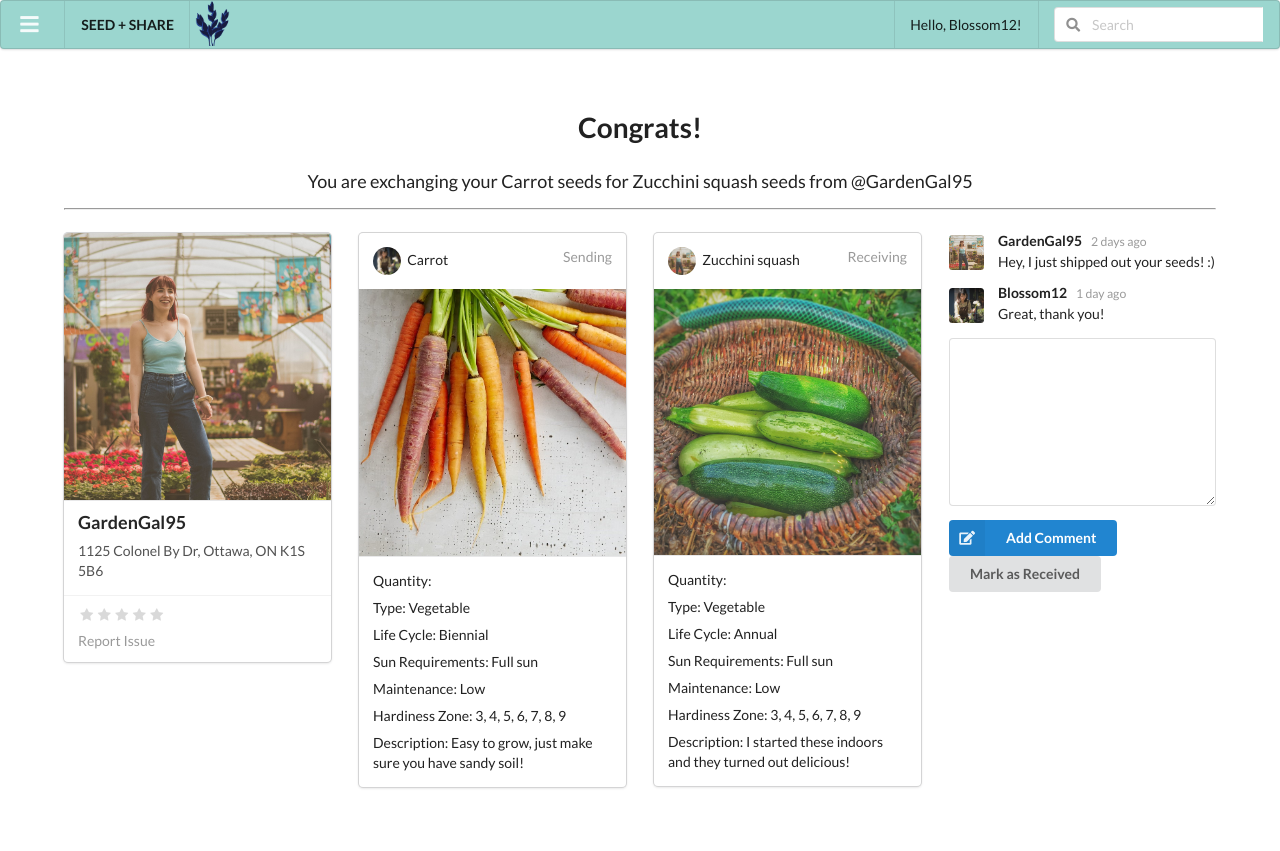
After one commit to ilona-krasnova/BIT2008, a PHP site: page /exchange1.html in a window 1280 px wide. The commit adds this page. Run offline with PHP 8.4, Linux system fonts and the light colour scheme.

Commit message:
idek
changes were made.

```diff
--- a/html/css/override.css
+++ b/html/css/override.css
@@ -26,3 +26,14 @@ form {
     text-align: center;
     font-weight: normal;
 }
+
+#exchSymbol {
+    display:inline-block;
+    color: #9BD6CF;
+    margin-top: 1em;
+    text-align: center;
+}
+
+#report {
+    margin-top: 5px;
+}
--- /dev/null
+++ b/html/exchange1.html
@@ -0,0 +1,193 @@
+<!DOCTYPE html>
+<html lang="en">
+
+<head>
+  <meta charset="utf-8" />
+  <meta http-equiv="content-type" content="text/html">
+
+  <title>Seed + Share | Exchange</title>
+  <meta name="description" content="Exchange you seeds with other local gardeners!" />
+  <meta name="keywords" content="seed, exchange, Carleton, BIT@008" />
+  <meta name="author" content="Book Club 2: The SQL">
+
+  <link rel="shortcut icon" href="favicon.ico" />
+
+  <!-- libraries -->
+  <script src="lib/jquery-3.6.0.min.js"></script>
+  <script src="lib/semantic-ui-2.4.1.js"></script>
+
+  <link rel="stylesheet" type="text/css" href="lib/semantic-ui-2.4.0.min.css" />
+  <link rel="stylesheet" type="text/css" href="css/override.css" />
+
+  <script>
+    $().ready(() => {
+      $('.ui.dropdown').dropdown();
+      $('.ui.accordion').accordion();
+      $('.ui.rating').rating();
+    })
+  </script>
+</head>
+
+<body>
+  <!-- navigation -->
+  <nav>
+    <!-- dropdown menu -->
+    <div class="ui menu">
+      <div class="ui dropdown item" tabindex="0">
+        <i class="large bars icon"></i>
+        <div class="menu" tabindex="-1">
+          <div class="item" id="userinfo">
+            <h3>Blossom12</h3>
+            View account
+          </div>
+          <a class="item" href="catalogue.html"><i class="leaf icon"></i>Explore</a>
+          <a class="item" href="newseed.html"><i class="plus icon"></i>Add listing</a>
+          <a class="item" href="exchanges.html"><i class="exchange icon"></i>Exchanges</a>
+          <a class="item" href="catalogue.html?favourite=1"><i class="heart icon"></i>Favourites</a>
+          <div class="divider"></div>
+          <a class="item" href="help.html"><i class="life ring icon"></i>Help</a>
+          <div class="divider"></div>
+          <a class="item" href="">Sign Out</a>
+        </div>
+      </div>
+
+      <!-- logo -->
+      <a class="header item" href="index.html">SEED + SHARE</a>
+      <img src="img/logo.png" height="45" />
+
+      <div class="right menu">
+        <!-- user welcome -->
+        <a class="item">Hello, Blossom12!</a>
+        <!-- search bar -->
+        <div class="item">
+          <div class="ui action left icon input">
+            <i class="search icon"></i>
+            <input type="text" placeholder="Search">
+          </div>
+        </div>
+      </div>
+    </div>
+  </nav>
+
+  <article>
+    <!-- title -->
+    <h1 class="ui header">Congrats!</h1>
+    <h3 id="tagline">You are exchanging your Carrot seeds for Zucchini squash seeds from @GardenGal95</h3>
+    <hr />
+    <!-- grid -->
+    <div class="ui centered grid">
+      <!-- address and info -->
+      <div class="four wide column">
+        <div class="ui centered card">
+          <div class="image">
+            <img src="img/gardengirl95.jpg">
+          </div>
+          <div class="content">
+            <a class="header">GardenGal95</a>
+            <div class="description">
+              1125 Colonel By Dr, Ottawa, ON K1S 5B6
+            </div>
+          </div>
+          <div class="extra content">
+            <div class="ui star rating" data-rating="0" data-max-rating="5"></div>
+            <p id="report"><a>Report Issue</a></p>
+          </div>
+        </div>
+      </div>
+
+      <!-- exchange 1 -->
+      <div class="four wide column">
+        <div class="ui centered card">
+          <div class="content">
+            <div class="right floated meta">Sending</div>
+            <img class="ui avatar image" src="img/profilepicture.jpg"> Carrot
+          </div>
+          <div class="image">
+            <img src="img/carrots.jpg" alt="Carrot">
+          </div>
+          <div class="content">
+            <p>Quantity: </p>
+            <p>Type: Vegetable</p>
+            <p>Life Cycle: Biennial</p>
+            <p>Sun Requirements: Full sun</p>
+            <p>Maintenance: Low</p>
+            <p>Hardiness Zone: 3, 4, 5, 6, 7, 8, 9</p>
+            <p>Description: Easy to grow, just make sure you have sandy soil!</p>
+          </div>
+        </div>
+      </div>
+      <!-- exchange 2 -->
+      <div class="four wide column">
+        <div class="ui centered card">
+          <div class="content">
+            <div class="right floated meta">Receiving</div>
+            <img class="ui avatar image" src="img/gardengirl95.jpg"> Zucchini squash
+          </div>
+          <div class="image">
+            <img src="img/squash.jpg" alt="Squash">
+          </div>
+          <div class="content">
+            <p>Quantity: </p>
+            <p>Type: Vegetable</p>
+            <p>Life Cycle: Annual</p>
+            <p>Sun Requirements: Full sun</p>
+            <p>Maintenance: Low</p>
+            <p>Hardiness Zone: 3, 4, 5, 6, 7, 8, 9</p>
+            <p>Description: I started these indoors and they turned out delicious!</p>
+          </div>
+        </div>
+      </div>
+
+      <!-- comment column -->
+      <div class="four wide column">
+        <div class="ui comments">
+          <div class="comment">
+            <a class="avatar">
+              <img src="img/gardengirl95.jpg">
+            </a>
+            <div class="content">
+              <a class="author">GardenGal95</a>
+              <div class="metadata">
+                <div class="date">2 days ago</div>
+              </div>
+              <div class="text">
+                Hey, I just shipped out your seeds! :)
+              </div>
+            </div>
+          </div>
+          <div class="comment">
+            <a class="avatar">
+              <img src="img/profilepicture.jpg">
+            </a>
+            <div class="content">
+              <a class="author">Blossom12</a>
+              <div class="metadata">
+                <div class="date">1 day ago</div>
+              </div>
+              <div class="text">
+                Great, thank you!
+              </div>
+            </div>
+          </div>
+          <!-- reply box -->
+          <form class="ui reply form">
+            <div class="field">
+              <textarea></textarea>
+            </div>
+            <div class="ui primary submit labeled icon button">
+              <i class="icon edit"></i> Add Comment
+            </div>
+            <!-- buttons -->
+            <button class="ui button">
+              Mark as Received
+            </button>
+          </form>
+        </div>
+      </div>
+
+    </div>
+    </div>
+  </article>
+</body>
+
+</html>
--- a/html/help.html
+++ b/html/help.html
@@ -35,7 +35,7 @@
           <i class="large bars icon"></i>
           <div class="menu" tabindex="-1">
             <div class="item" id="userinfo">
-              <h3>Username</h3>
+              <h3>Blossom12</h3>
               View account
             </div>
             <a class="item" href="catalogue.html"><i class="leaf icon"></i>Explore</a>
@@ -55,7 +55,7 @@
 
         <div class="right menu">
           <!-- user welcome -->
-          <a class="item">Hello, Username!</a>
+          <a class="item">Hello, Blossom12!</a>
           <!-- search bar -->
           <div class="item">
             <div class="ui action left icon input">
```
Also changed, not shown: html/catalogue.html (+16 -13 lines), html/index.html (+6 -6 lines), html/newseed.html (+40 -15 lines), html/img/gardengirl95.jpg (added).
